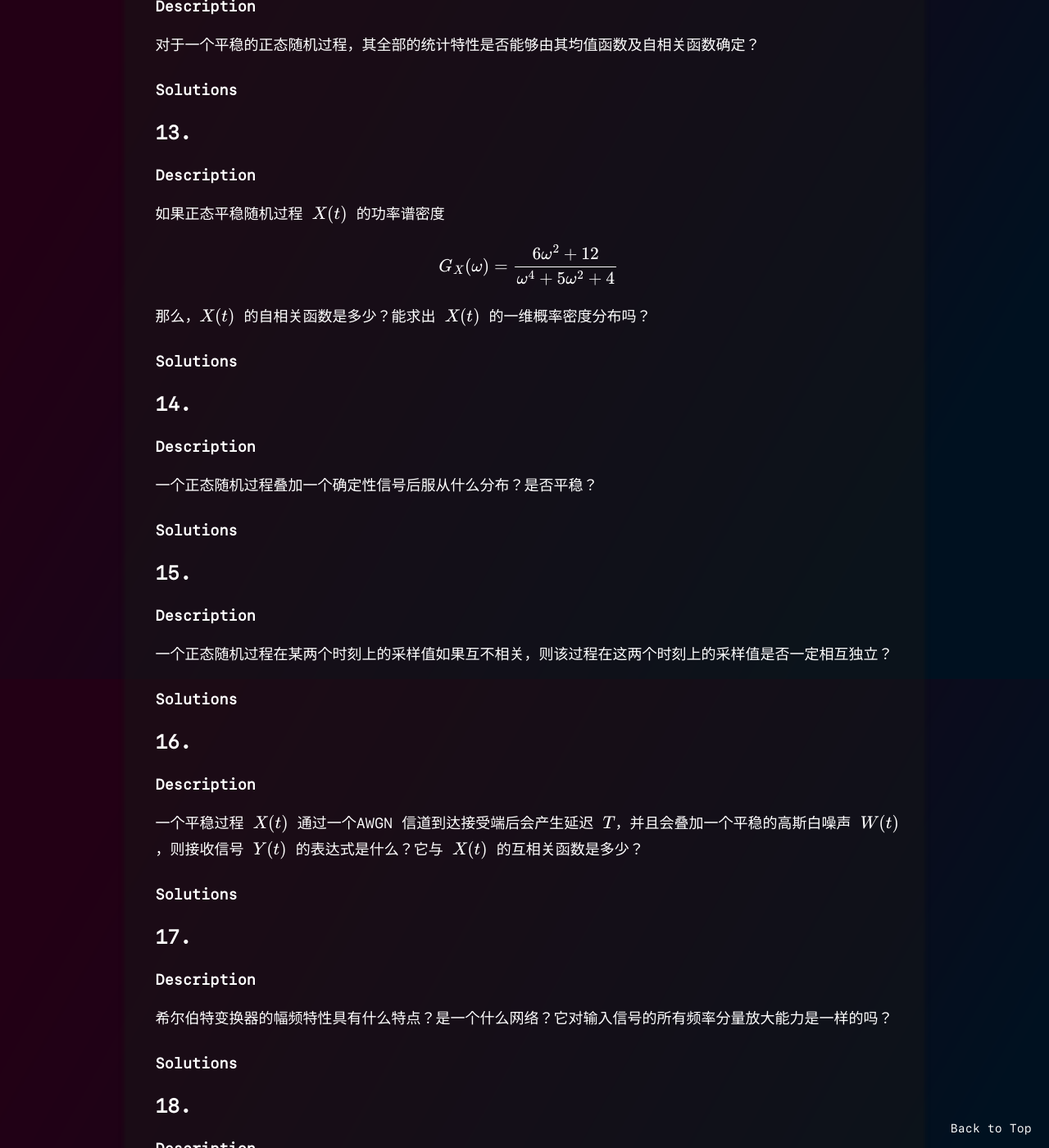
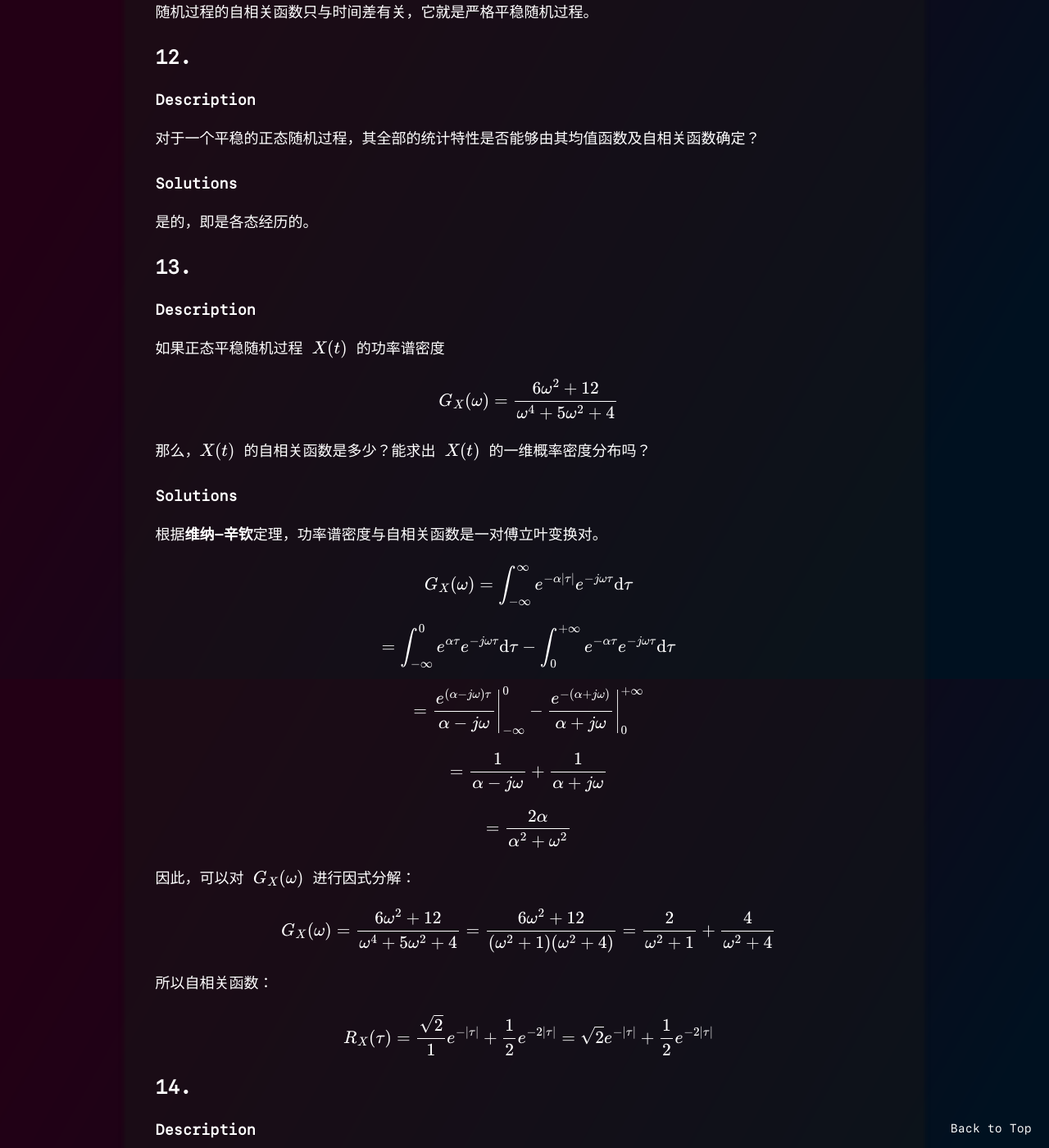
Before and after one commit to CongJyu/CongJyu.github.io, a Jekyll site: the page built from _posts/2024-01-03-hnu_sp_review.md, in a window 1280 px wide and 1400 px high, scrolled down 7272 px. Shown: the whole window at 82% size. Built offline with Jekyll 4.4.1, drawn with Linux system fonts in a browser that asks for light colours; some web fonts are replaced; formulas are drawn with MathJax 3; comment, search, counter and statistics services are not loaded; some of the changed text lies outside the part shown.

Commit message:
update article

```diff
--- a/_posts/2024-01-03-hnu_sp_review.md
+++ b/_posts/2024-01-03-hnu_sp_review.md
@@ -288,7 +288,7 @@ $$
 平稳随机过程 $X(t)$ 具有均值遍历性的充要条件是：
 
 $$
-\lim_{T \rightarrow \infty} \frac{1}{T} \int_{0}^{2T}{1 - \frac{\tau}{2T}[R_X(\tau) - m_X^2]} \text{d}x = 0
+\lim_{T \rightarrow \infty} \frac{1}{T} \int_{0}^{2T}{(1 - \frac{\tau}{2T})[R_X(\tau) - m_X^2]} \text{d}x = 0
 $$
 
 具有相关函数遍历性的充要条件是：
@@ -323,6 +323,8 @@ $$
 
 #### Solutions
 
+一个均值为常数并且自相关函数只与时间有关的**正态随机过程**是狭义（严格）平稳随机过程。严格平稳随机过程的均值与方差均是与时间无关的常数，自相关函数只与时间的差值有关，正态随机过程满足第一点，因此只要该正态随机过程的自相关函数只与时间差有关，它就是严格平稳随机过程。
+
 ### 12.
 
 #### Description
@@ -330,6 +332,8 @@ $$
 对于一个平稳的正态随机过程，其全部的统计特性是否能够由其均值函数及自相关函数确定？
 
 #### Solutions
+
+是的，即是各态经历的。
 
 ### 13.
 
@@ -344,6 +348,41 @@ $$
 那么，$X(t)$ 的自相关函数是多少？能求出 $X(t)$ 的一维概率密度分布吗？
 
 #### Solutions
+
+根据**维纳-辛钦**定理，功率谱密度与自相关函数是一对傅立叶变换对。
+
+$$
+G_X(\omega) = \int_{-\infty}^{\infty}{e ^ {-\alpha \vert\tau\vert} e ^ {-j \omega \tau}} \text{d}\tau
+$$
+
+$$
+= \int_{-\infty}^{0}{e^{\alpha\tau} e^{-j\omega\tau}}\text{d}\tau - \int_{0}^{+\infty}{e^{-\alpha\tau} e^{-j\omega\tau}}\text{d}\tau
+$$
+
+$$
+= \frac{e^{(\alpha - j\omega)\tau}}{\alpha - j\omega}\Bigg\vert_{-\infty}^{0} - \frac{e^{-(\alpha + j\omega)}}{\alpha + j\omega}\Bigg\vert_{0}^{+\infty}
+$$
+
+$$
+= \frac{1}{\alpha - j\omega} + \frac{1}{\alpha + j\omega}
+$$
+
+$$
+= \frac{2 \alpha}{\alpha^2 + \omega^2}
+$$
+
+
+因此，可以对 $G_X(\omega)$ 进行因式分解：
+
+$$
+G_X(\omega) = \frac{6\omega^2 + 12}{\omega^4 + 5\omega^2 + 4} = \frac{6\omega^2 + 12}{(\omega^2 + 1)(\omega^2 + 4)} = \frac{2}{\omega^2 + 1} + \frac{4}{\omega^2 + 4}
+$$
+
+所以自相关函数：
+
+$$
+R_X(\tau) = \frac{\sqrt{2}}{1} e ^ {-\vert\tau\vert} + \frac{1}{2} e ^ {-2 \vert\tau\vert} = \sqrt{2} e ^ {-\vert\tau\vert} + \frac{1}{2} e ^ {-2 \vert\tau\vert}
+$$
 
 ### 14.
 
@@ -400,6 +439,8 @@ $$
 一个窄带正态随机过程的包络服从什么分布？相位服从什么分布？其包络和相位是否相互独立？
 
 #### Solutions
+
+
 
 ### 21.
 
```
Also changed, not shown: 2 other files.
